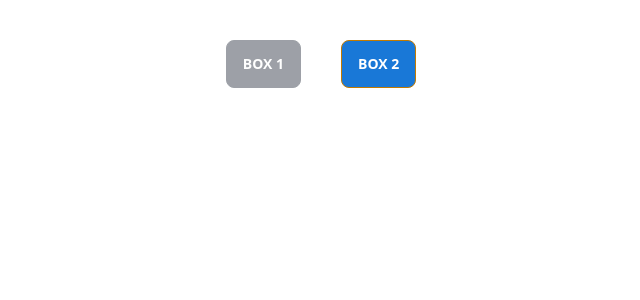
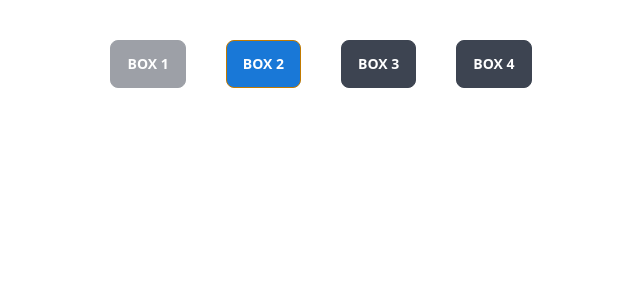
Before and after one commit to macke89/reactconverter, a Next.js app: page /testing in a window 1280 px wide. Shown: the top 300 px of the page, without its empty margins (319-959 px from the left). Built offline with nearby package versions, Linux system fonts and the light colour scheme.

Commit message:
SCSS Animation Testing x 2

```diff
--- a/pages/testing.js
+++ b/pages/testing.js
@@ -5,6 +5,8 @@ const Testing = () => {
         <div className="flex w-screen justify-center gap-10 mt-10">
             <button className="btn btn1">Box 1</button>
             <button className="btn btn2">Box 2</button>
+            <button className="btn btn3">Box 3</button>
+            <button className="btn btn4">Box 4</button>
         </div>
     );
 };
--- a/styles/animation.css
+++ b/styles/animation.css
@@ -13,6 +13,53 @@
   animation-play-state: paused;
 }
 
+.btn3 {
+  transition: all 2s;
+}
+.btn3:hover {
+  transform: scale(1.5);
+}
+
+.btn4:hover {
+  animation: blink 500ms ease-in-out infinite, grow 1s ease-in-out infinite;
+}
+.btn4:focus {
+  animation: fly-away 500ms ease-in-out forwards;
+}
+
+@keyframes fly-away {
+  33% {
+    transform: translate(100px, 50px) rotate(30deg) scale(0.9);
+  }
+  66% {
+    transform: translate(0px, 25px) rotate(90deg) scale(0.75);
+  }
+  100% {
+    transform: translate(-100px, -75px) rotate(200deg) scale(0.25);
+  }
+}
+@keyframes blink {
+  0% {
+    opacity: 1;
+  }
+  50% {
+    opacity: 0.75;
+  }
+  100% {
+    opacity: 1;
+  }
+}
+@keyframes grow {
+  0% {
+    transform: scale(1);
+  }
+  50% {
+    transform: scale(1.05);
+  }
+  100% {
+    transform: scale(1);
+  }
+}
 @keyframes color-change {
   0% {
     background-color: #1748d7;
@@ -23,5 +70,10 @@
     border-color: red;
   }
 }
+@keyframes scale {
+  100% {
+    transform: scale(1.5);
+  }
+}
 
 /*# sourceMappingURL=animation.css.map */
--- a/styles/animation.scss
+++ b/styles/animation.scss
@@ -15,6 +15,60 @@
   }
 }
 
+.btn3 {
+  transition: all 2s;
+
+  &:hover {
+    transform: scale(1.5);
+  }
+}
+
+.btn4 {
+  &:hover {
+    animation: blink 500ms ease-in-out infinite, grow 1s ease-in-out infinite;
+  }
+
+  &:focus {
+    animation: fly-away 500ms ease-in-out forwards;
+  }
+}
+
+@keyframes fly-away {
+  33% {
+    transform: translate(100px, 50px) rotate(30deg) scale(.9);
+  }
+  66% {
+    transform: translate(0px, 25px) rotate(90deg) scale(.75)
+  }
+  100% {
+    transform: translate(-100px, -75px) rotate(200deg) scale(.25)
+  }
+}
+
+@keyframes blink {
+  0% {
+    opacity: 1;
+  }
+  50% {
+    opacity: .75;
+  }
+  100% {
+    opacity: 1;
+  }
+}
+
+@keyframes grow {
+  0% {
+    transform: scale(1);
+  }
+  50% {
+    transform: scale(1.05);
+  }
+  100% {
+    transform: scale(1);
+  }
+}
+
 @keyframes color-change {
   0% {
     background-color: #1748d7;
@@ -25,3 +79,9 @@
     border-color: red;
   }
 }
+
+@keyframes scale {
+  100% {
+    transform: scale(1.5);
+  }
+}
```
Also changed, not shown: 1 other file (tests, documents, lock files or other folders).
